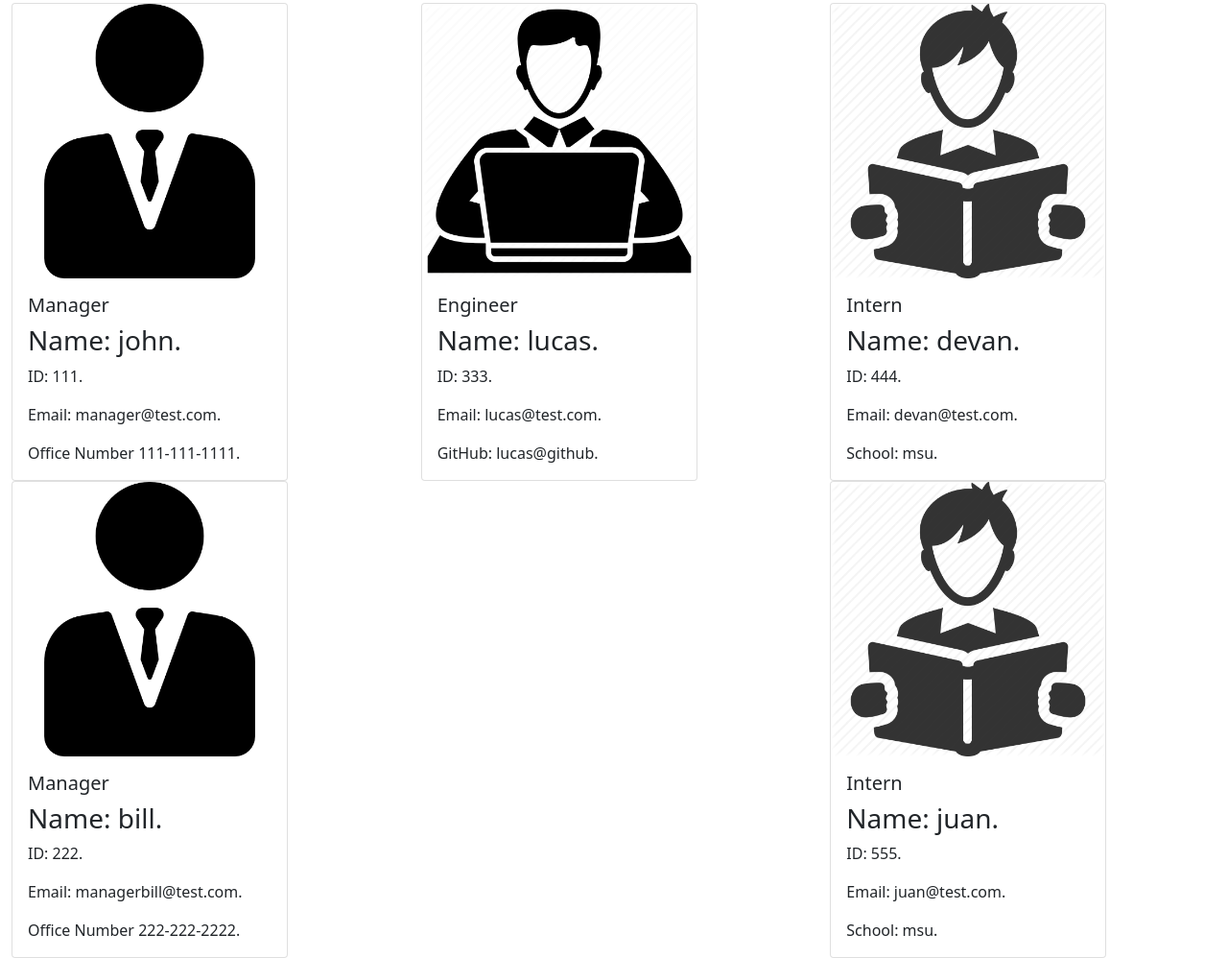
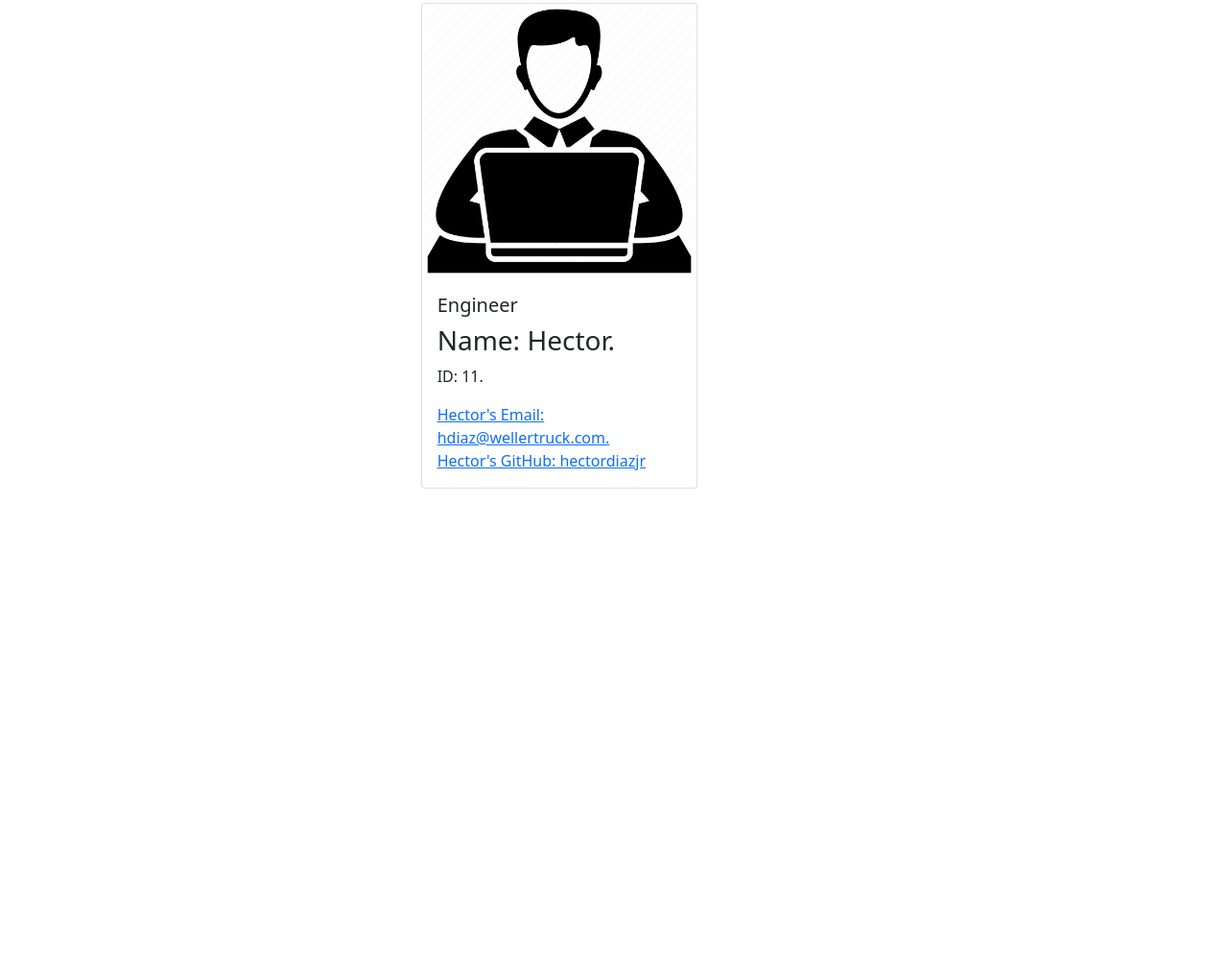
Before and after one commit to james-hardy/Team-builder, a website with bundled scripts: page index.html in a window 1280 px wide. Shown: the part 112-1110 px from the top of the page at 96% size. After the commit the page ends 800 px from the top, so only its background shows below. Built offline with nearby package versions, Linux system fonts and the light colour scheme; files whose address does not match are found by name.

Commit message:
clicking on eamil opens email app with email address filled in. Also git hub is now a link that opens in a separate window.

```diff
--- a/index.html
+++ b/index.html
@@ -25,28 +25,6 @@
             <div class="col-md-4">
                 <div id="manager"></div>
 
-    <div class="card" style="width: 18rem;">
-  <img src="icons/manager-icon.png" class="card-img-top" alt="manager icon">
-  <div class="card-body">
-    <h5 class="card-title">Manager</h5>
-    <h3 class="card-text">Name: john.</h3>
-    <p class="card-text">ID: 111.</p>
-    <p class="card-text">Email: manager@test.com.</p>
-    <p class="card-text">Office Number 111-111-1111.</p>
-  </div>
-</div>
-
-    <div class="card" style="width: 18rem;">
-  <img src="icons/manager-icon.png" class="card-img-top" alt="manager icon">
-  <div class="card-body">
-    <h5 class="card-title">Manager</h5>
-    <h3 class="card-text">Name: bill.</h3>
-    <p class="card-text">ID: 222.</p>
-    <p class="card-text">Email: managerbill@test.com.</p>
-    <p class="card-text">Office Number 222-222-2222.</p>
-  </div>
-</div>
-
             </div>
             <div class="col-md-4">
                 <div id="engineer"></div>
@@ -55,38 +33,17 @@
   <img src="icons/engineer-icon.png" class="card-img-top" alt="engineer icon">
   <div class="card-body">
     <h5 class="card-title">Engineer</h5>
-    <h3 class="card-text">Name: lucas.</h3>
-    <p class="card-text">ID: 333.</p>
-    <p class="card-text">Email: lucas@test.com.</p>
-    <p class="card-text">GitHub: lucas@github.</p>
+    <h3 class="card-text">Name: Hector.</h3>
+    <p class="card-text">ID: 11.</p>
+    <a href="mailto:hdiaz@wellertruck.com">Hector's Email: hdiaz@wellertruck.com.</a>
+    <br>
+    <a href="https://github.com/hectordiazjr" target="_blank"">Hector's GitHub: hectordiazjr</a>
   </div>
 </div>
 
             </div>
             <div class="col-md-4">
                 <div id="intern"></div>
-
-    <div class="card" style="width: 18rem;">
-  <img src="icons/intern-icon.png" class="card-img-top" alt="intern icon">
-  <div class="card-body">
-    <h5 class="card-title">Intern</h5>
-    <h3 class="card-text">Name: devan.</h3>
-    <p class="card-text">ID: 444.</p>
-    <p class="card-text">Email: devan@test.com.</p>
-    <p class="card-text">School: msu.</p>
-  </div>
-</div>
-
-    <div class="card" style="width: 18rem;">
-  <img src="icons/intern-icon.png" class="card-img-top" alt="intern icon">
-  <div class="card-body">
-    <h5 class="card-title">Intern</h5>
-    <h3 class="card-text">Name: juan.</h3>
-    <p class="card-text">ID: 555.</p>
-    <p class="card-text">Email: juan@test.com.</p>
-    <p class="card-text">School: msu.</p>
-  </div>
-</div>
 
             </div>
             <div class="col-md-4">
```
Also changed, not shown: templates/generatehtml.js (+9 -6 lines).
